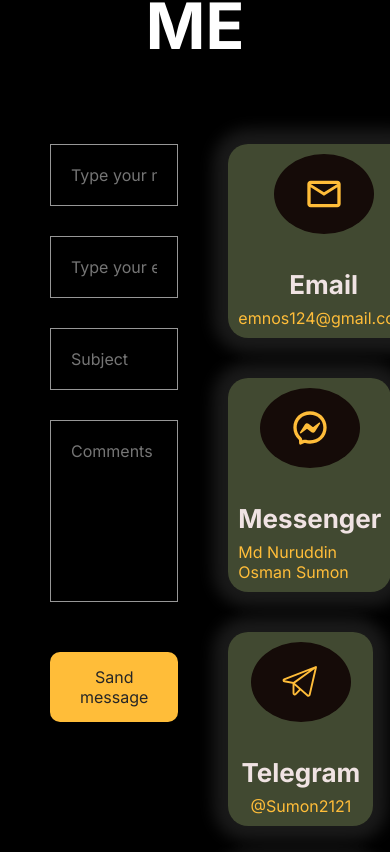
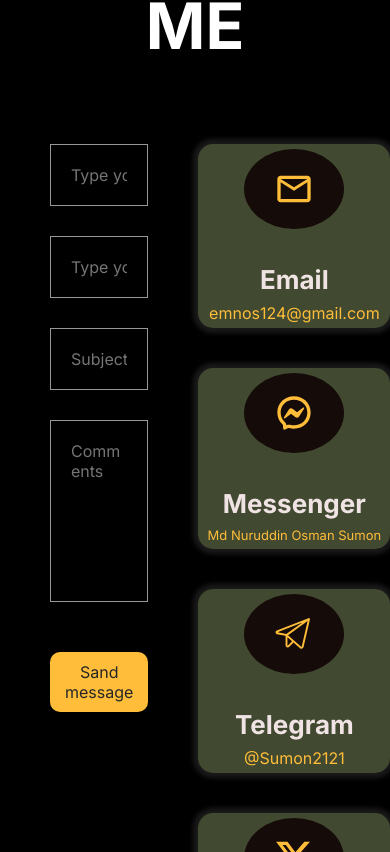
Before and after one commit to mnosumon/Portfolio, a React (Vite) app: page / in a window 390 px wide. Shown: the part 7792-8644 px from the top of the page. Built offline with nearby package versions, Linux system fonts and the light colour scheme.

Commit message:
1024px responsive complete

```diff
--- a/src/section/contacts/Contact.jsx
+++ b/src/section/contacts/Contact.jsx
@@ -40,7 +40,7 @@ const Contact = () => {
                             </Link>
                         </div>
                         <h3>Messenger</h3>
-                        <h5><Link className='contact_link'>Md Nuruddin Osman Sumon</Link></h5>
+                        <h5><Link className='contact_link messenger'>Md Nuruddin Osman Sumon</Link></h5>
                     </div>
                     {/* ===================Telegram===================== */}
                     <div className="contact_links">
--- a/src/section/contacts/contact.css
+++ b/src/section/contacts/contact.css
@@ -67,7 +67,6 @@
 .contact_links{
     width: 250px;
     background-color: #dbf7a64b;
-
     display: flex;
     flex-direction: column;
     align-items: center;
@@ -114,5 +113,26 @@
 /* ================================Respnsive========================== */
 
 @media screen and (max-width: 1024px){
-
+    .contact_form{
+        width: 400px;
+    }
+    .contact_icons{
+        width: auto;
+        row-gap: 40px;
+    }
+    .contact_links {
+        width: 192px;
+        padding: 5px;
+        border-radius: 15px;
+        box-shadow: 0px 0px 5px 5px rgba(255, 255, 255, 0.1);
+    }
+    .contact_links:hover{
+        box-shadow: 0px 0px 5px 5px lightblue;
+    }
+    .sandBtn {
+        padding: 10px 15px;
+    }
+    .messenger{
+        font-size: 13px;
+    }
 }
```
